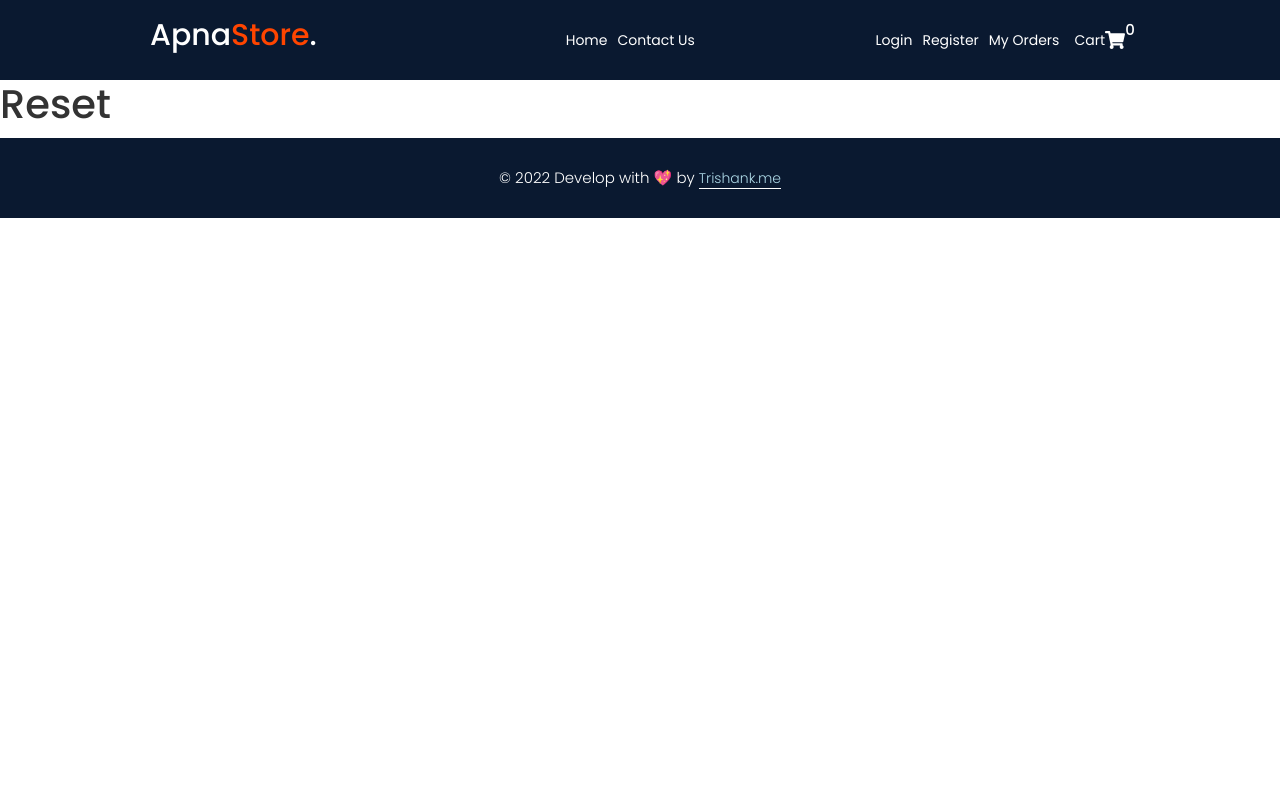
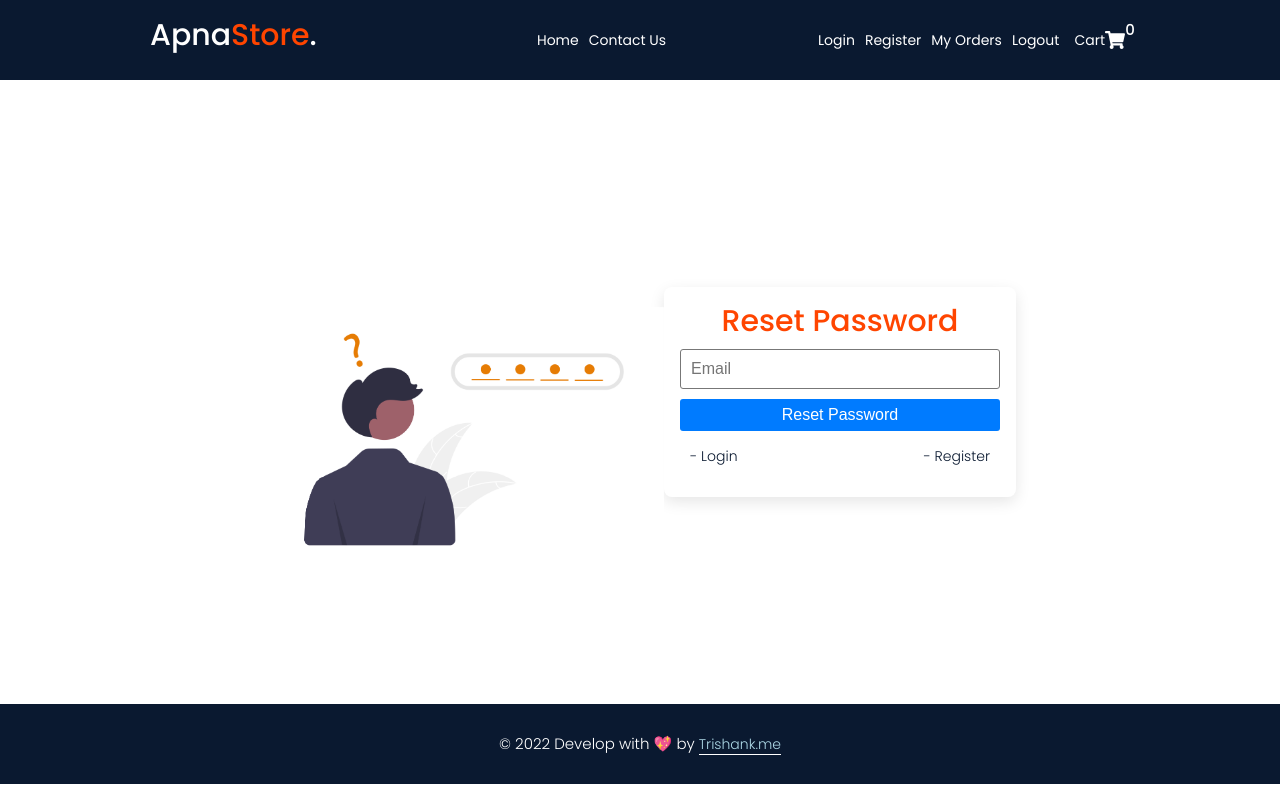
Before and after one commit to trishank01/apnacart, a React (Create React App) app: page /reset in a window 1280 px wide. Built offline with nearby package versions, Linux system fonts and the light colour scheme.

Commit message:
added google auth with signIn register and logout functionality

```diff
--- a/src/App.js
+++ b/src/App.js
@@ -4,12 +4,16 @@ import "./App.scss";
 import {Home , Contact, Reset , Login , Register} from './pages'
 //Components
 import {Header , Footer } from './components'
+// toaster
+import { ToastContainer } from "react-toastify";
+import "react-toastify/dist/ReactToastify.css";
 
 
 function App() {
   return (
     <>
       <BrowserRouter>
+      <ToastContainer/>
         <Header />
         <Routes>
           <Route path="/" element={<Home />} />
--- a/src/components/header/Header.js
+++ b/src/components/header/Header.js
@@ -1,8 +1,11 @@
 import React, { useState } from "react";
 import styles from "./Header.module.scss";
-import { Link, NavLink } from "react-router-dom";
+import { Link, NavLink, useNavigate } from "react-router-dom";
 import { FaShoppingCart, FaTimes } from "react-icons/fa";
 import { HiOutlineMenuAlt3 } from "react-icons/hi";
+import { signOut } from "firebase/auth";
+import { auth } from "../../firebase/config";
+import { toast } from "react-toastify";
 
 const logo = (
   <div className={styles.logo}>
@@ -28,12 +31,28 @@ const activeLink = ({ isActive }) => (isActive ? `${styles.active}` : "");
 const Header = () => {
   const [showMenu, setShowMenu] = useState(false);
 
+ const Navigate = useNavigate()
+
+
   const toggleMenu = () => {
     setShowMenu(!showMenu);
   };
   const hideMenu = () => {
     setShowMenu(false);
   };
+
+  const logoutUser = () => {
+    signOut(auth).then(() => {
+      // Sign-out successful.
+      toast.success("Logout successfully...")
+      Navigate("/")
+
+    }).catch((error) => {
+      // An error happened.
+      toast.error(error.message)
+    });
+
+  }
   return (
     <header>
       <div className={styles.header}>
@@ -84,6 +103,9 @@ const Header = () => {
               <NavLink to="/order-history" className={activeLink}>
                 My Orders
               </NavLink>
+              <NavLink to="/" onClick={logoutUser}>
+                Logout
+              </NavLink>
             </span>
             {cart}
           </div>
--- a/src/components/index.js
+++ b/src/components/index.js
@@ -1,2 +1,3 @@
 export {default as Header} from "./header/Header"
 export {default as Footer} from "./footer/Footer"
+export {default as Loader} from "./loader/Loader"
--- /dev/null
+++ b/src/components/loader/Loader.js
@@ -0,0 +1,17 @@
+import React from 'react'
+import  ReactDOM  from 'react-dom'
+import styles from './Loader.module.scss'
+import LoaderImg from '../../assets/loader.gif'
+
+const Loader = () => {
+  return ReactDOM.createPortal(
+    <div className={styles.wrapper}>
+        <div className={styles.Loader}>
+        <img src={LoaderImg} alt="Loading..."/>
+        </div>
+    </div>,
+    document.getElementById("loader")
+  )
+}
+
+export default Loader
--- /dev/null
+++ b/src/components/loader/Loader.module.scss
@@ -0,0 +1,15 @@
+.wrapper {
+    position: fixed;
+    width: 100vw;
+    height: 100vh;
+    background-color: rgba(0, 0, 0, 0.7);
+    z-index: 9;
+  }
+
+  .loader {
+    position: fixed;
+    left: 50%;
+    top: 50%;
+    transform: translate(-50%, -50%);
+    z-index: 999;
+  }
--- /dev/null
+++ b/src/firebase/config.js
@@ -0,0 +1,26 @@
+// Import the functions you need from the SDKs you need
+import { initializeApp } from "firebase/app";
+import { getAuth } from "firebase/auth";
+import { getFirestore } from "firebase/firestore";
+import { getStorage } from "firebase/storage";
+
+// TODO: Add SDKs for Firebase products that you want to use
+// https://firebase.google.com/docs/web/setup#available-libraries
+
+// Your web app's Firebase configuration
+export const firebaseConfig = {
+  apiKey: "AIzaSyDQHdRtWPITr3vEyV83xTygZBpfNuR0Byo",
+  authDomain: "apnastore-f4a4e.firebaseapp.com",
+  projectId: "apnastore-f4a4e",
+  storageBucket: "apnastore-f4a4e.appspot.com",
+  messagingSenderId: "708966241228",
+  appId: "1:708966241228:web:7000c96abbfe5c7c804369",
+};
+
+// Initialize Firebase
+const app = initializeApp(firebaseConfig);
+export const auth  = getAuth(app)
+export const db  = getFirestore(app)
+export const storage  = getStorage(app)
+
+export default app
--- a/src/pages/auth/Login.js
+++ b/src/pages/auth/Login.js
@@ -1,12 +1,59 @@
-import React from "react";
+import React, { useState } from "react";
 import styles from "./Auth.module.scss";
 import LoginImg from "../../assets/login.png";
-import { Link } from "react-router-dom";
+import { Link, useNavigate } from "react-router-dom";
 import { FaGoogle } from "react-icons/fa";
 import Card from "../../components/card/Card";
+import { signInWithEmailAndPassword, signInWithPopup } from "firebase/auth";
+import { auth } from "../../firebase/config";
+import { toast } from "react-toastify";
+import Loader from "../../components/loader/Loader";
+import { GoogleAuthProvider } from "firebase/auth";
 
 const Login = () => {
+  const [email, setEmail] = useState("");
+  const [password, setPassword] = useState("");
+  const [isLoading, setIsLoading] = useState(false);
+
+  const navigate = useNavigate();
+
+  const loginUser = (e) => {
+    e.preventDefault();
+    setIsLoading(true);
+
+    signInWithEmailAndPassword(auth, email, password)
+      .then((userCredential) => {
+        // Signed in
+        const user = userCredential.user;
+        console.log("userFromLogin", user);
+        toast.success("login successful...");
+        setIsLoading(false);
+        navigate("/");
+
+        // ...
+      })
+      .catch((error) => {
+        toast.error(error.message);
+        setIsLoading(false);
+      });
+  };
+
+   //login with google
+  const provider = new GoogleAuthProvider();
+  const signInGoogle = () => {
+    signInWithPopup(auth, provider)
+      .then((result) => {
+        const user = result.user;
+        // ...
+      })
+      .catch((error) => {
+        // Handle Errors here.
+        // ...
+      });
+  };
   return (
+    <>
+      {isLoading && <Loader />}
       <section className={` container ${styles.auth}`}>
         <div className={styles.img}>
           <img src={LoginImg} alt="Login" width="400px" />
@@ -14,16 +61,33 @@ const Login = () => {
         <Card>
           <div className={styles.form}>
             <h2>Login</h2>
-        <form>
-          <input type="text" placeholder="Email" required />
-          <input type="password" placeholder="Password" required />
-          <button className="--btn --btn-primary --btn-block">Login</button>
+            <form onSubmit={loginUser}>
+              <input
+                type="text"
+                placeholder="Email"
+                required
+                value={email}
+                onChange={(e) => setEmail(e.target.value)}
+              />
+              <input
+                type="password"
+                placeholder="Password"
+                required
+                value={password}
+                onChange={(e) => setPassword(e.target.value)}
+              />
+              <button type="submit" className="--btn --btn-primary --btn-block">
+                Login
+              </button>
               <div className={styles.links}>
                 <Link to="/reset">Reset Password</Link>
               </div>
               <p>-- or --</p>
             </form>
-        <button className="--btn --btn-danger --btn-block">
+            <button
+              className="--btn --btn-danger --btn-block"
+              onClick={signInGoogle}
+            >
               <FaGoogle /> Login with Google
             </button>
             <span className={styles.register}>
@@ -33,6 +97,7 @@ const Login = () => {
           </div>
         </Card>
       </section>
+    </>
   );
 };
 
--- a/src/pages/auth/Register.js
+++ b/src/pages/auth/Register.js
@@ -1,20 +1,77 @@
-import React from 'react'
+import React, { useState } from "react";
 import styles from "./Auth.module.scss";
 import RegisterImg from "../../assets/register.png";
-import { Link } from "react-router-dom";
+import { Link, useNavigate } from "react-router-dom";
 import Card from "../../components/card/Card";
 
+
+import { createUserWithEmailAndPassword } from "firebase/auth";
+import { auth } from "../../firebase/config";
+import Loader from "../../components/loader/Loader";
+import { toast } from "react-toastify";
+
 const Register = () => {
+  const [email, setEmail] = useState("");
+  const [password, setPassword] = useState("");
+  const [cPassword, SetCPassword] = useState("");
+  const [isLoading, setIsLoading] = useState(false);
+
+  const navigate = useNavigate()
+
+  const registerUser = (e) => {
+    e.preventDefault();
+    if (password !== cPassword) {
+      toast.error("Password do not match");
+    }
+    setIsLoading(true)
+    createUserWithEmailAndPassword(auth, email, password)
+  .then((userCredential) => {
+    // Signed in
+    const user = userCredential.user;
+   console.log(user)
+   setIsLoading(false)
+   toast.success("Registration successful...")
+   navigate("/login")
+    // ...
+  })
+  .catch((error) => {
+    toast.error(error.message)
+    setIsLoading(false)
+    // ..
+  });
+  };
   return (
+    <>
+      {isLoading && <Loader/>}
       <section className={` container ${styles.auth}`}>
         <Card>
           <div className={styles.form}>
             <h2>Register</h2>
-        <form>
-          <input type="text" placeholder="Email" required />
-          <input type="password" placeholder="Password" required />
-          <input type="password" placeholder="Confirm Password" required />
-          <button className="--btn --btn-primary --btn-block">Register</button>
+            <form onSubmit={registerUser}>
+              <input
+                type="text"
+                placeholder="Email"
+                required
+                value={email}
+                onChange={(e) => setEmail(e.target.value)}
+              />
+              <input
+                type="password"
+                placeholder="Password"
+                required
+                value={password}
+                onChange={(e) => setPassword(e.target.value)}
+              />
+              <input
+                type="password"
+                placeholder="Confirm Password"
+                required
+                value={cPassword}
+                onChange={(e) => SetCPassword(e.target.value)}
+              />
+              <button type="submit" className="--btn --btn-primary --btn-block">
+                Register
+              </button>
             </form>
             <span className={styles.register}>
               <p>Alredy have an account?</p>
@@ -26,7 +83,8 @@ const Register = () => {
           <img src={RegisterImg} alt="register" width="400px" />
         </div>
       </section>
-  )
-}
+    </>
+  );
+};
 
-export default Register
+export default Register;
--- a/src/pages/auth/Reset.js
+++ b/src/pages/auth/Reset.js
@@ -1,11 +1,37 @@
-import React from 'react'
+import React from "react";
+import styles from "./Auth.module.scss";
+import ResetImg from "../../assets/forgot.png";
+import { Link } from "react-router-dom";
+import Card from "../../components/card/Card";
 
 const Reset = () => {
   return (
-    <div>
-        <h1>Reset</h1>
-    </div>
-  )
-}
+    <section className={` container ${styles.auth}`}>
+      <div className={styles.img}>
+        <img src={ResetImg} alt="Reset Password" width="400px" />
+      </div>
+      <Card>
+        <div className={styles.form}>
+          <h2>Reset Password</h2>
+          <form>
+            <input type="text" placeholder="Email" required />
+            <button className="--btn --btn-primary --btn-block">
+              Reset Password
+            </button>
+            <div className={styles.links}>
+            <p>
+              <Link to="/login">- Login</Link>
+            </p>
+            <p>
+              <Link to="/register">- Register</Link>
+            </p>
+          </div>
+          </form>
 
-export default Reset
+        </div>
+      </Card>
+    </section>
+  );
+};
+
+export default Reset;
```
Also changed, not shown: package.json (+5 -3 lines), public/index.html (+2 -22 lines), 1 other file (tests, documents, lock files or other folders). Lines whose indentation alone changed are shown as unchanged.
